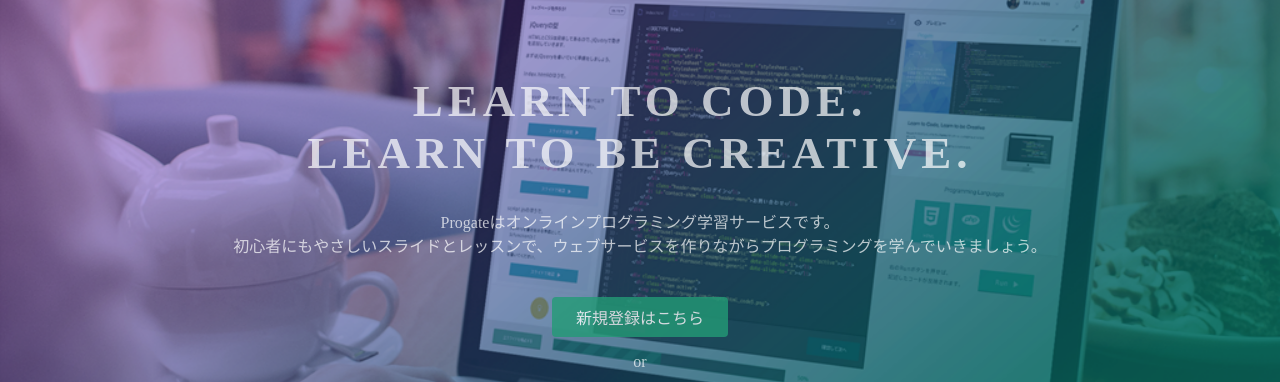
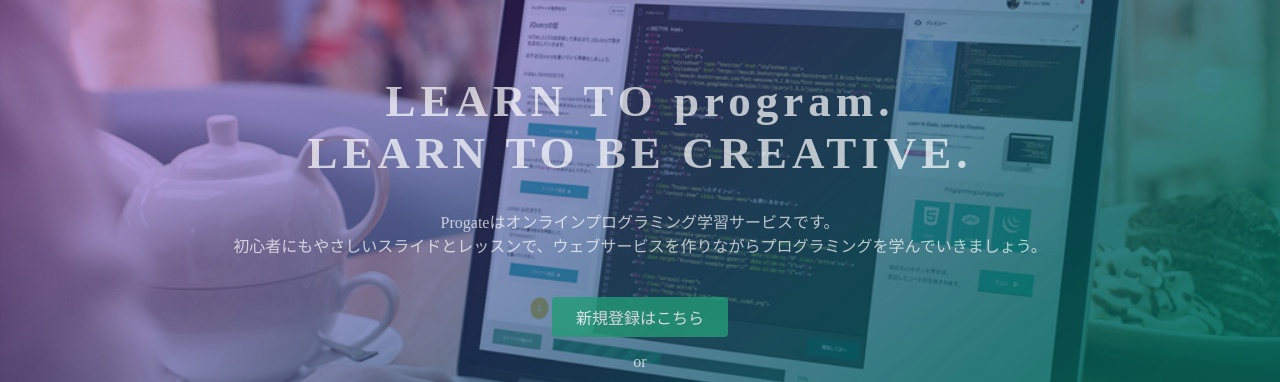
Before and after one commit to kotetu1124/kotetu1124.github.io, a plain HTML site: page index.html in a window 1280 px wide. Shown: the part 135-517 px from the top of the page. Drawn offline with Linux system fonts and the light colour scheme.

Commit message:
タイトル文字の変更

```diff
--- a/index.html
+++ b/index.html
@@ -23,7 +23,7 @@
   </header>
   <div class="top-wrapper">
     <div class="container">
-      <h1>LEARN TO CODE.<br>LEARN TO BE CREATIVE.</h1>
+      <h1>LEARN TO program.<br>LEARN TO BE CREATIVE.</h1>
       <p>Progateはオンラインプログラミング学習サービスです。<br>初心者にもやさしいスライドとレッスンで、ウェブサービスを作りながらプログラミングを学んでいきましょう。</p>
       <div class="btn-wrapper">
         <a href="#" class="btn signup">新規登録はこちら</a>
```
